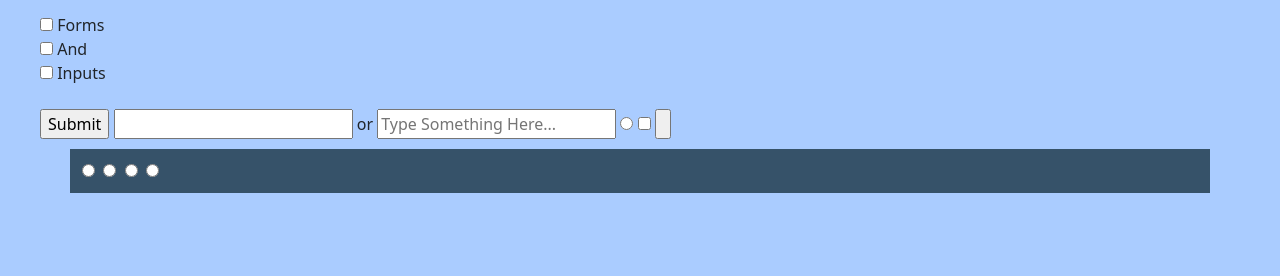
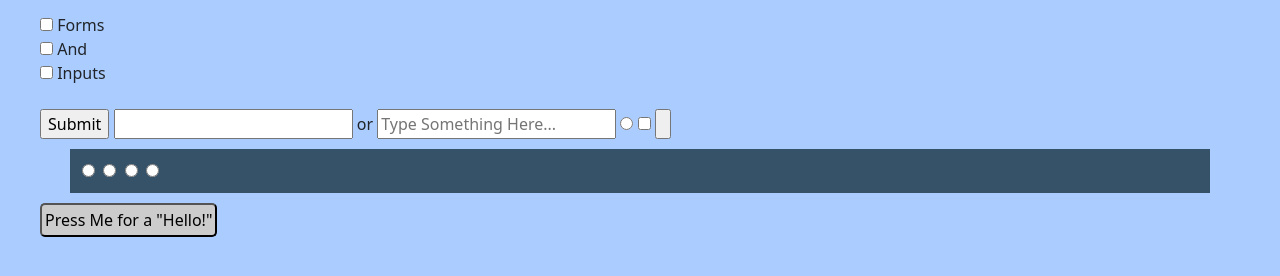
Before and after one commit to krish-jariwala/krish-jariwala.github.io, a plain HTML site: page index.html in a window 1280 px wide. Shown: the part 664-940 px from the top of the page. Before the commit the page ends 897 px from the top, so only its background shows below. Drawn offline with nearby package versions, Linux system fonts and the light colour scheme.

Commit message:
Update index.html

```diff
--- a/index.html
+++ b/index.html
@@ -94,6 +94,18 @@
                   <input type="radio" class="radio" id="radio-4" name="group"/>
                   <label for="radio-4"></label>
               </div>
+
+              <script src="myscripts.js"></script>
+
+              <html>
+              <script src="helloworld.js"></script>
+              <body>
+              <button onclick="hello()">
+              Press Me for a "Hello!"
+              </button>
+              </body>
+              </html>
+
           </main>
 
 
--- /dev/null
+++ b/myscripts.js
@@ -0,0 +1,3 @@
+function hello(){
+    alert('Hello!');
+   }
```
